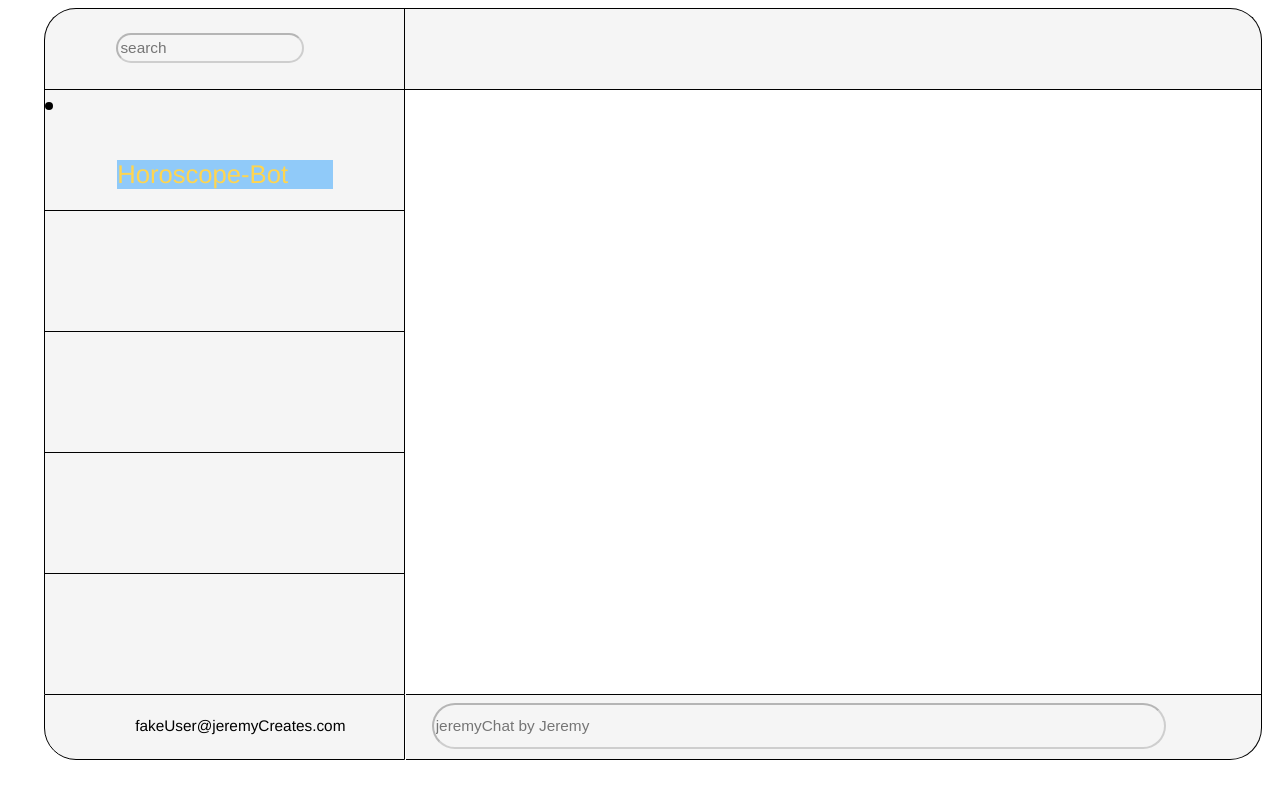
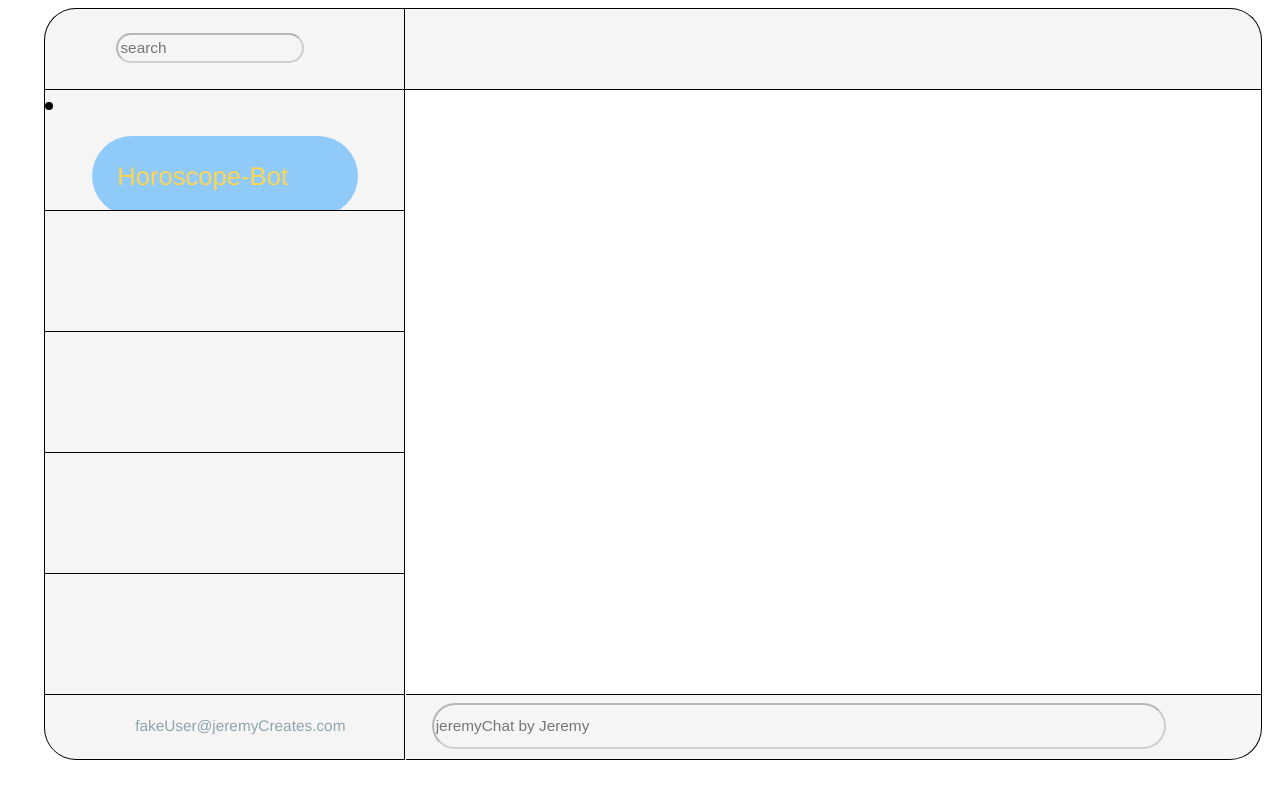
Before and after one commit to jeremygholland/kirkus, a plain HTML site: page index.html in a window 1280 px wide. Drawn offline with nearby package versions, Linux system fonts and the light colour scheme.

Commit message:
added cursor on blink class

```diff
--- a/scss/style.scss
+++ b/scss/style.scss
@@ -54,6 +54,8 @@ p{
 	#beginProgram {
 		font-size: 2vw;
 		font-weight: 100;
+		margin-top: 2vh;
+		padding: 2vw;
 	}
 	.chatOptions{
 		height: 15%;
@@ -81,6 +83,7 @@ p{
 			margin: 0 auto;
 			font-size: 1.2vw;
 			margin-top: 2.8vh;
+			color: #90a4ae;
 		}
 	}
 }
@@ -172,8 +175,12 @@ p{
 }
 .blink {
 color: #ffd54f;
-background-color: #90caf9
-
+background-color: #90caf9 ;
+padding: 2vh;
+border-radius: 2em;
+}
+.blink:hover{
+	cursor: pointer;
 }
 
 input::placeholder{
```
Also changed, not shown: css/style.css, 1 other file.
